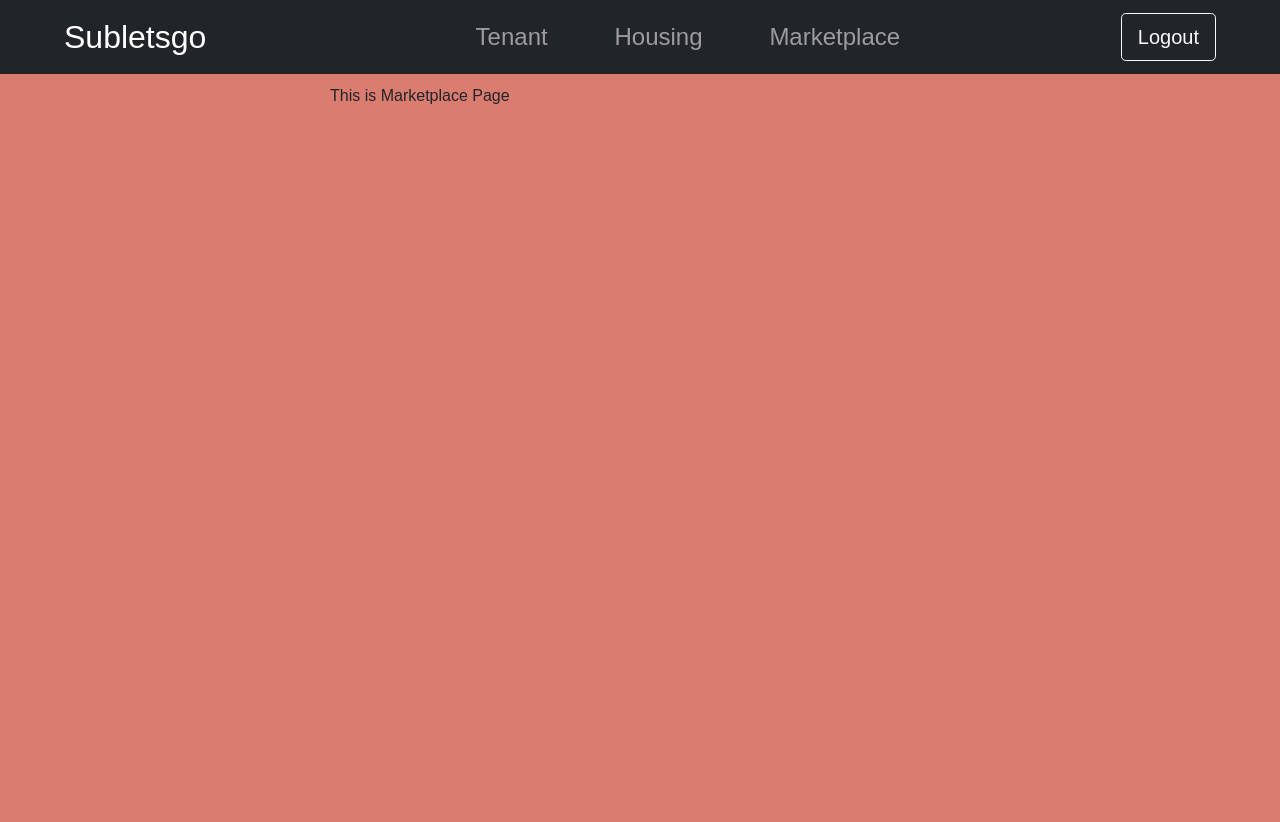
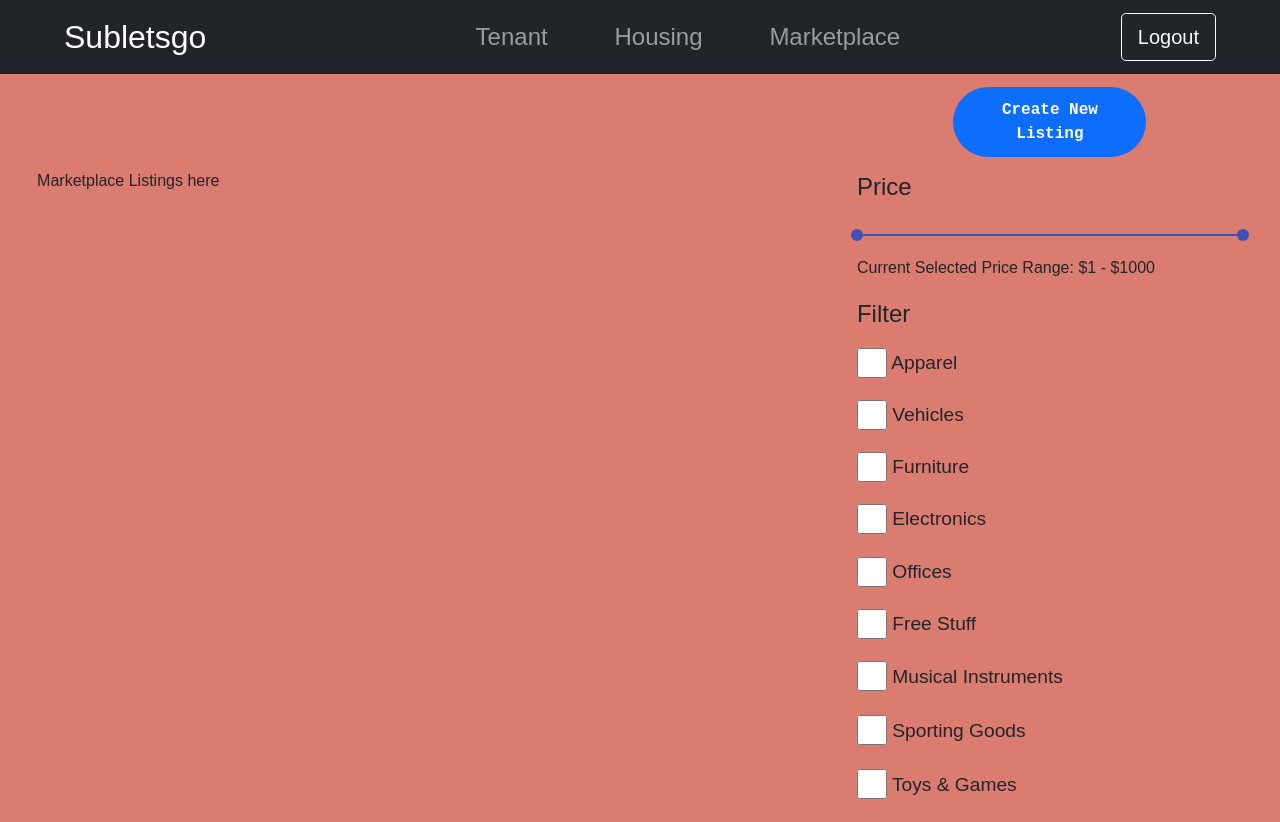
Before and after one commit to anhvqle/CSE437-Subletsgo, a React (Create React App) app: page /marketplace in a window 1280 px wide. Before the commit the page ends 800 px from the top, so only its background shows below. Built offline with nearby package versions, Linux system fonts and the light colour scheme; sample sign-in values are in the browser's storage.

Commit message:
Marketplace page layout added

```diff
--- a/src/components/housing/Housing.jsx
+++ b/src/components/housing/Housing.jsx
@@ -16,7 +16,7 @@ function Housing() {
                     <Col sm={8}></Col>
                     <Col>
                         <button type="button" className="center btn btn-primary monospace rounded-pill">
-                            <a className="link-styling" href="/newHousing">Create a Housing Listing</a>
+                            <a className="link-styling" href="/newHousing">Create New Housing Listing</a>
                         </button>
                     </Col>
                 </Row>
--- a/src/components/marketplace/Marketplace.jsx
+++ b/src/components/marketplace/Marketplace.jsx
@@ -1,6 +1,9 @@
 import NavigationBar from "../NavigationBar";
 import UserContext from "../../context/UserContext";
 import { useContext } from "react";
+import { Container, Col, Row } from "react-bootstrap";
+import MarketplaceListing from './MarketplaceListing';
+import MarketplaceFilter from './MarketplaceFilter';
 
 function Marketplace() {
     let { currUser, setUser } = useContext(UserContext);
@@ -8,9 +11,24 @@ function Marketplace() {
     return (
         <div>
             <NavigationBar />
-            <div className="center">
-                <p>This is Marketplace Page</p>
-            </div>
+            <Container fluid>
+                <Row className="layout">
+                    <Col sm={8}></Col>
+                    <Col>
+                        <button type="button" className="center btn btn-primary monospace rounded-pill">
+                            <a className="link-styling" href="/newHousing">Create New Listing</a>
+                        </button>
+                    </Col>
+                </Row>
+                <Row className="layout">
+                    <Col sm={8}>
+                        <MarketplaceListing />
+                    </Col>
+                    <Col>
+                        <MarketplaceFilter />
+                    </Col>
+                </Row>
+            </Container>
         </div>
     )
 }
--- /dev/null
+++ b/src/components/marketplace/MarketplaceFilter.jsx
@@ -0,0 +1,81 @@
+import { useState } from "react";
+import Slider from '@material-ui/core/Slider';
+
+const MarketplaceFilter = () => {
+
+    const [priceRange, setPriceRange] =  useState([1,1000]);
+
+    const priceRangeSelector = (e, newPrice) => {
+        setPriceRange(newPrice);
+    };
+
+    return (
+        <div>
+            <div>
+                <p className="filter-header">Price</p>
+                <Slider
+                    value={priceRange}
+                    onChange={priceRangeSelector}
+                    valueLabelDisplay="auto"
+                    defaultValue={[1, 1000]}
+                    min={1}
+                    max={1000}
+                />
+                <div>
+                    Current Selected Price Range: ${priceRange[0]} - ${priceRange[1]}
+                </div>
+                <p />
+
+                <p className="filter-header">Filter</p>
+                <div className="ui">
+                    <label className="filter-option">
+                        <input className="checkbox" type="checkbox" id="apparel" />  Apparel
+                    </label>
+                </div>
+                <div className="ui">
+                    <label className="filter-option">
+                        <input className="checkbox" type="checkbox" id="vehicle" />  Vehicles
+                    </label>
+                </div>
+                <div className="ui">
+                    <label className="filter-option">
+                        <input className="checkbox" type="checkbox" id="furniture" />  Furniture
+                    </label>
+                </div>
+                <div className="ui">
+                    <label className="filter-option">
+                        <input className="checkbox" type="checkbox" id="electronic" />  Electronics
+                    </label>
+                </div>
+                <div className="ui">
+                    <label className="filter-option">
+                        <input className="checkbox" type="checkbox" id="office" />  Offices
+                    </label>
+                </div>
+                <div className="ui">
+                    <label className="filter-option">
+                        <input className="checkbox" type="checkbox" id="free" />  Free Stuff
+                    </label>
+                </div>
+                <div className="ui">
+                    <label className="filter-option">
+                        <input className="checkbox" type="checkbox" id="musical" />  Musical Instruments
+                    </label>
+                </div>
+                <div className="ui">
+                    <label className="filter-option">
+                        <input className="checkbox" type="checkbox" id="sport" />  Sporting Goods
+                    </label>
+                </div>
+                <div className="ui">
+                    <label className="filter-option">
+                        <input className="checkbox" type="checkbox" id="toy-game" />  Toys & Games
+                    </label>
+                </div>
+            </div>
+        </div>
+
+    )
+}
+
+export default MarketplaceFilter;
--- /dev/null
+++ b/src/components/marketplace/MarketplaceListing.jsx
@@ -0,0 +1,10 @@
+function MarketplaceListing() {
+
+    return (
+        <div>
+            <p>Marketplace Listings here</p>
+        </div >
+    )
+}
+
+export default MarketplaceListing;
--- a/src/components/tenant/Tenant.jsx
+++ b/src/components/tenant/Tenant.jsx
@@ -82,7 +82,7 @@ function Tenant() {
                     <Col sm={8}></Col>
                     <Col>
                         <button type="button" className="center btn btn-primary monospace rounded-pill">
-                            <a className="link-styling" href="/newTenantListing">Create a Tenant Listing</a>
+                            <a className="link-styling" href="/newTenantListing">Create New Tenant Listing</a>
                         </button>
                     </Col>
                 </Row>
```
